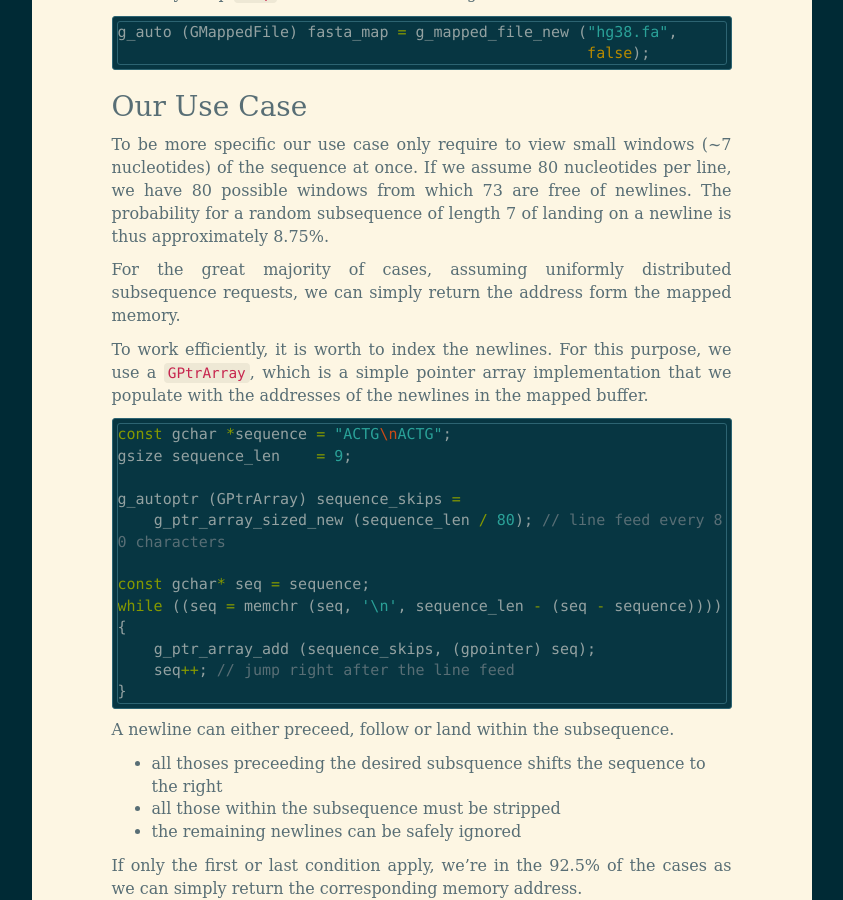
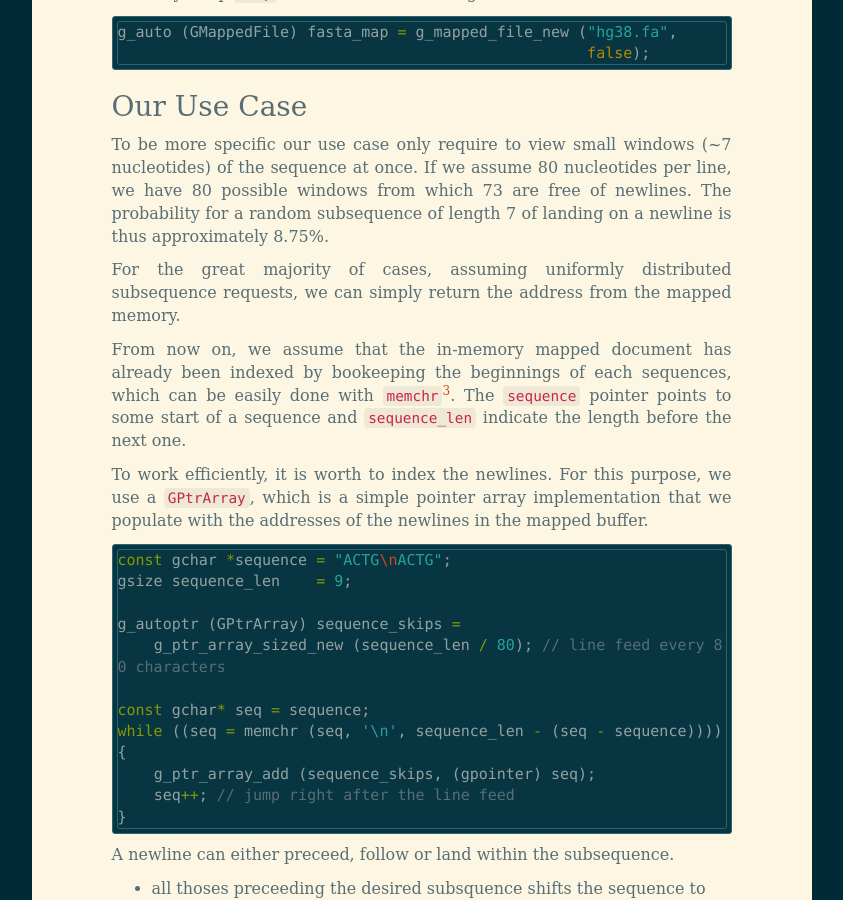
Before and after one commit to arteymix/arteymix.github.io, a Jekyll site: the page built from _posts/2017-08-10-zero-copy-fasta-parser.md, in a window 1280 px wide and 900 px high, scrolled down 1263 px. Shown: the whole window, without its empty margins (316-1159 px from the left). Built offline with Jekyll 4.4.1, drawn with Linux system fonts in a browser that asks for light colours; some web fonts are replaced; comment, search, counter and statistics services are not loaded; some of the changed text lies outside the part shown.

Commit message:
Add a not about 'memchr' to actually index sequences

```diff
--- a/_posts/2017-08-10-zero-copy-fasta-parser.md
+++ b/_posts/2017-08-10-zero-copy-fasta-parser.md
@@ -74,7 +74,14 @@ for a random subsequence of length 7 of landing on a newline is thus
 approximately 8.75%.
 
 For the great majority of cases, assuming uniformly distributed subsequence
-requests, we can simply return the address form the mapped memory.
+requests, we can simply return the address from the mapped memory.
+
+From now on, we assume that the in-memory mapped document has already been
+indexed by bookeeping the beginnings of each sequences, which can be easily
+done with `memchr`[^memchr]. The `sequence` pointer points to some start of
+a sequence and `sequence_len` indicate the length before the next one.
+
+[^memchr]: [http://man7.org/linux/man-pages/man3/memchr.3.html](http://man7.org/linux/man-pages/man3/memchr.3.html)
 
 To work efficiently, it is worth to index the newlines. For this purpose, we
 use a `GPtrArray`, which is a simple pointer array implementation that we
```
